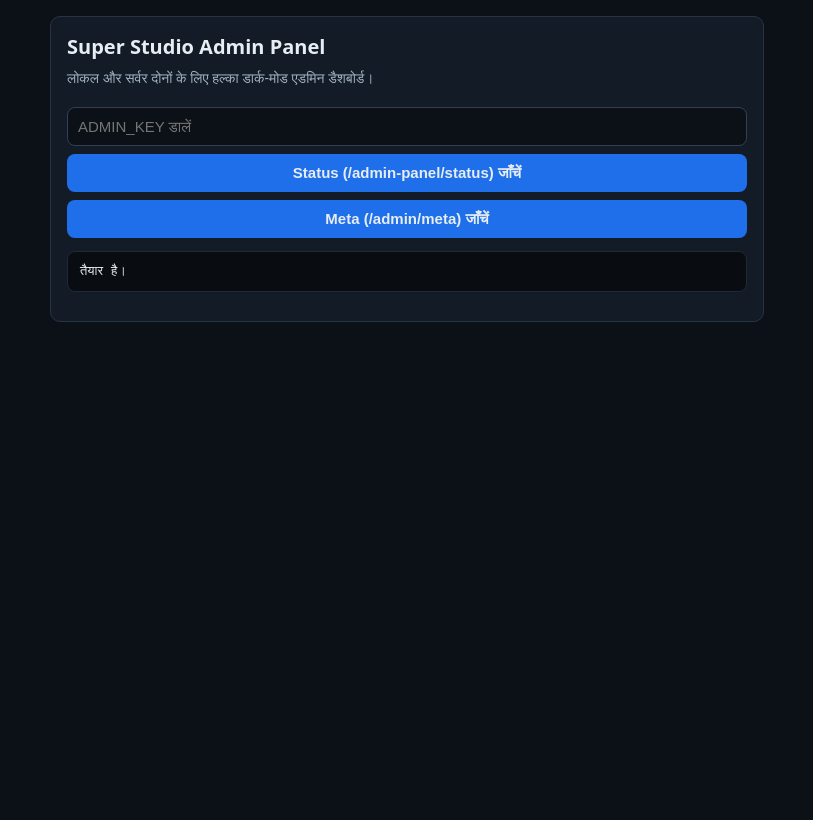
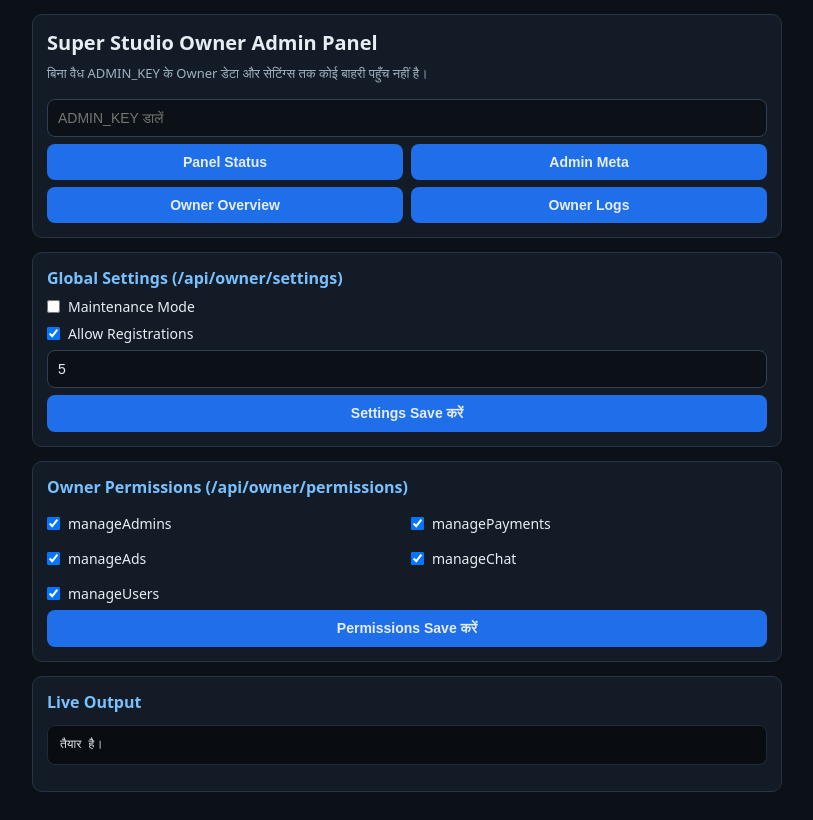
Before and after one commit to aasandasmahant/super-studio-app, a website: page public/admin.html in a window 1280 px wide. Shown: the whole page, without its empty margins (233-1046 px from the left). Drawn offline with Linux system fonts and the light colour scheme.

Commit message:
Step 1-2: Lock owner APIs and add owner controls to admin UI

```diff
--- a/public/admin.html
+++ b/public/admin.html
@@ -3,43 +3,89 @@
 <head>
 <meta charset="utf-8" />
 <meta name="viewport" content="width=device-width,initial-scale=1" />
-<title>Super Studio Admin</title>
+<title>Super Studio Owner Admin</title>
 <style>
-  body{margin:0;font-family:system-ui,sans-serif;background:#0b1117;color:#e6edf3;padding:16px}
-  .card{max-width:680px;margin:0 auto;background:#131c26;border:1px solid #263445;border-radius:10px;padding:16px}
-  h1{margin:0 0 8px;font-size:20px}
-  p{margin:0 0 12px;color:#9fb0c2;font-size:14px}
-  input,button{width:100%;box-sizing:border-box;padding:10px;margin-top:8px;border-radius:8px;border:1px solid #304154;background:#0b1117;color:#e6edf3;font-size:15px}
+  body{margin:0;font-family:system-ui,sans-serif;background:#0b1117;color:#e6edf3;padding:14px}
+  .card{max-width:720px;margin:0 auto 14px;background:#131c26;border:1px solid #263445;border-radius:10px;padding:14px}
+  h1,h2{margin:0 0 8px}
+  h1{font-size:20px}
+  h2{font-size:16px;color:#79c0ff}
+  p{margin:0 0 10px;color:#9fb0c2;font-size:13px}
+  input,select,button{width:100%;box-sizing:border-box;padding:10px;margin-top:7px;border-radius:8px;border:1px solid #304154;background:#0b1117;color:#e6edf3;font-size:14px}
   button{background:#1f6feb;border:none;font-weight:600;cursor:pointer}
-  pre{background:#090d12;padding:12px;border-radius:8px;overflow:auto;font-size:13px;border:1px solid #1e2a38}
+  .row{display:grid;grid-template-columns:1fr 1fr;gap:8px}
+  .chk{display:flex;align-items:center;gap:8px;margin-top:8px;font-size:14px}
+  .chk input{width:auto;margin:0}
+  pre{background:#090d12;padding:12px;border-radius:8px;overflow:auto;font-size:12px;border:1px solid #1e2a38;max-height:320px}
 </style>
 </head>
 <body>
   <div class="card">
-    <h1>Super Studio Admin Panel</h1>
-    <p>लोकल और सर्वर दोनों के लिए हल्का डार्क-मोड एडमिन डैशबोर्ड।</p>
+    <h1>Super Studio Owner Admin Panel</h1>
+    <p>बिना वैध ADMIN_KEY के Owner डेटा और सेटिंग्स तक कोई बाहरी पहुँच नहीं है।</p>
     <input id="adminKey" type="password" placeholder="ADMIN_KEY डालें" />
-    <button onclick="checkPanel()">Status (/admin-panel/status) जाँचें</button>
-    <button onclick="checkMeta()">Meta (/admin/meta) जाँचें</button>
+    <div class="row">
+      <button onclick="callApi('/admin-panel/status','GET')">Panel Status</button>
+      <button onclick="callApi('/admin/meta','GET')">Admin Meta</button>
+    </div>
+    <div class="row">
+      <button onclick="callApi('/api/owner/overview','GET')">Owner Overview</button>
+      <button onclick="callApi('/api/owner/logs','GET')">Owner Logs</button>
+    </div>
+  </div>
+
+  <div class="card">
+    <h2>Global Settings (/api/owner/settings)</h2>
+    <label class="chk"><input type="checkbox" id="maintenanceMode" /> Maintenance Mode</label>
+    <label class="chk"><input type="checkbox" id="allowRegistrations" checked /> Allow Registrations</label>
+    <input id="maxLoginAttempts" type="number" min="1" max="20" value="5" placeholder="Max Login Attempts (1-20)" />
+    <button onclick="saveSettings()">Settings Save करें</button>
+  </div>
+
+  <div class="card">
+    <h2>Owner Permissions (/api/owner/permissions)</h2>
+    <div class="row">
+      <label class="chk"><input type="checkbox" id="manageAdmins" checked /> manageAdmins</label>
+      <label class="chk"><input type="checkbox" id="managePayments" checked /> managePayments</label>
+      <label class="chk"><input type="checkbox" id="manageAds" checked /> manageAds</label>
+      <label class="chk"><input type="checkbox" id="manageChat" checked /> manageChat</label>
+      <label class="chk"><input type="checkbox" id="manageUsers" checked /> manageUsers</label>
+    </div>
+    <button onclick="savePermissions()">Permissions Save करें</button>
+  </div>
+
+  <div class="card">
+    <h2>Live Output</h2>
     <pre id="out">तैयार है।</pre>
   </div>
+
   <script>
-    async function checkPanel(){
-      const key = document.getElementById('adminKey').value.trim();
-      const out = document.getElementById('out');
-      out.textContent = 'Loading...';
+    function getKey(){ return document.getElementById('adminKey').value.trim(); }
+    function showOut(data){ document.getElementById('out').textContent = typeof data === 'string' ? data : JSON.stringify(data, null, 2); }
+    async function callApi(url, method='GET', body=null){
+      showOut('Loading...');
       try{
-        const r = await fetch('/admin-panel/status', { headers: { 'x-admin-key': key } });
-        out.textContent = JSON.stringify(await r.json(), null, 2);
-      }catch(e){ out.textContent = String(e); }
+        const opts = { method, headers: { 'x-admin-key': getKey() } };
+        if(body){ opts.headers['Content-Type'] = 'application/json'; opts.body = JSON.stringify(body); }
+        const res = await fetch(url, opts);
+        showOut(await res.json());
+      }catch(e){ showOut(String(e)); }
     }
-    async function checkMeta(){
-      const out = document.getElementById('out');
-      out.textContent = 'Loading...';
-      try{
-        const r = await fetch('/admin/meta');
-        out.textContent = JSON.stringify(await r.json(), null, 2);
-      }catch(e){ out.textContent = String(e); }
+    function saveSettings(){
+      callApi('/api/owner/settings', 'PATCH', {
+        maintenanceMode: document.getElementById('maintenanceMode').checked,
+        allowRegistrations: document.getElementById('allowRegistrations').checked,
+        maxLoginAttempts: Number(document.getElementById('maxLoginAttempts').value)
+      });
+    }
+    function savePermissions(){
+      callApi('/api/owner/permissions', 'PATCH', {
+        manageAdmins: document.getElementById('manageAdmins').checked,
+        managePayments: document.getElementById('managePayments').checked,
+        manageAds: document.getElementById('manageAds').checked,
+        manageChat: document.getElementById('manageChat').checked,
+        manageUsers: document.getElementById('manageUsers').checked
+      });
     }
   </script>
 </body>
```
Also changed, not shown: routes/ownerAdmin.js (+35 -5 lines).
